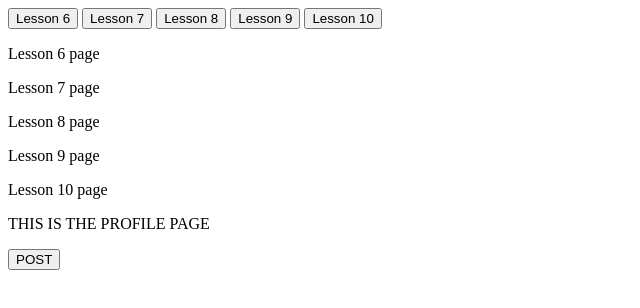
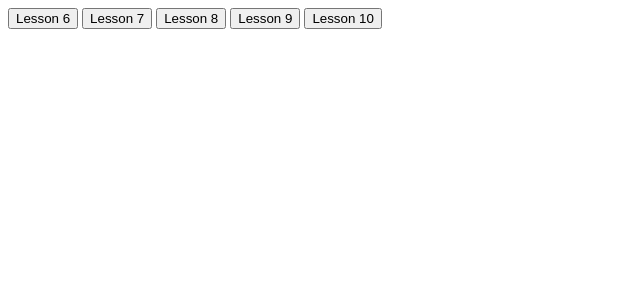
Before and after one commit to Rishit-5/Try-it-website, a plain HTML site: page index.html in a window 1280 px wide. Shown: the whole page, without its empty margins (0-640 px from the left). Drawn offline with Linux system fonts and the light colour scheme.

Commit message:
test navbar v3

```diff
--- a/index.html
+++ b/index.html
@@ -19,24 +19,24 @@
 
     </div>
 
-    <div id="lesson6page">
+    <div id="lesson6page" hidden = hidden>
         <p>Lesson 6 page</p>
     </div>
 
-    <div id = "lesson7page">
+    <div id = "lesson7page" hidden = hidden>
         <p>Lesson 7 page</p>
     </div>
-    <div id = "lesson8page">
+    <div id = "lesson8page" hidden = hidden>
         <p>Lesson 8 page</p>
     </div>
-    <div id = "lesson9page">
+    <div id = "lesson9page" hidden = hidden>
         <p>Lesson 9 page</p>
     </div>
-    <div id = "lesson10page">
+    <div id = "lesson10page" hidden = hidden>
         <p>Lesson 10 page</p>
     </div>
 
-    <div id = "myprofilePage">
+    <div id = "myprofilePage" hidden = hidden>
 
         <div id = "myprofile">
             <p>THIS IS THE PROFILE PAGE</p>
```
